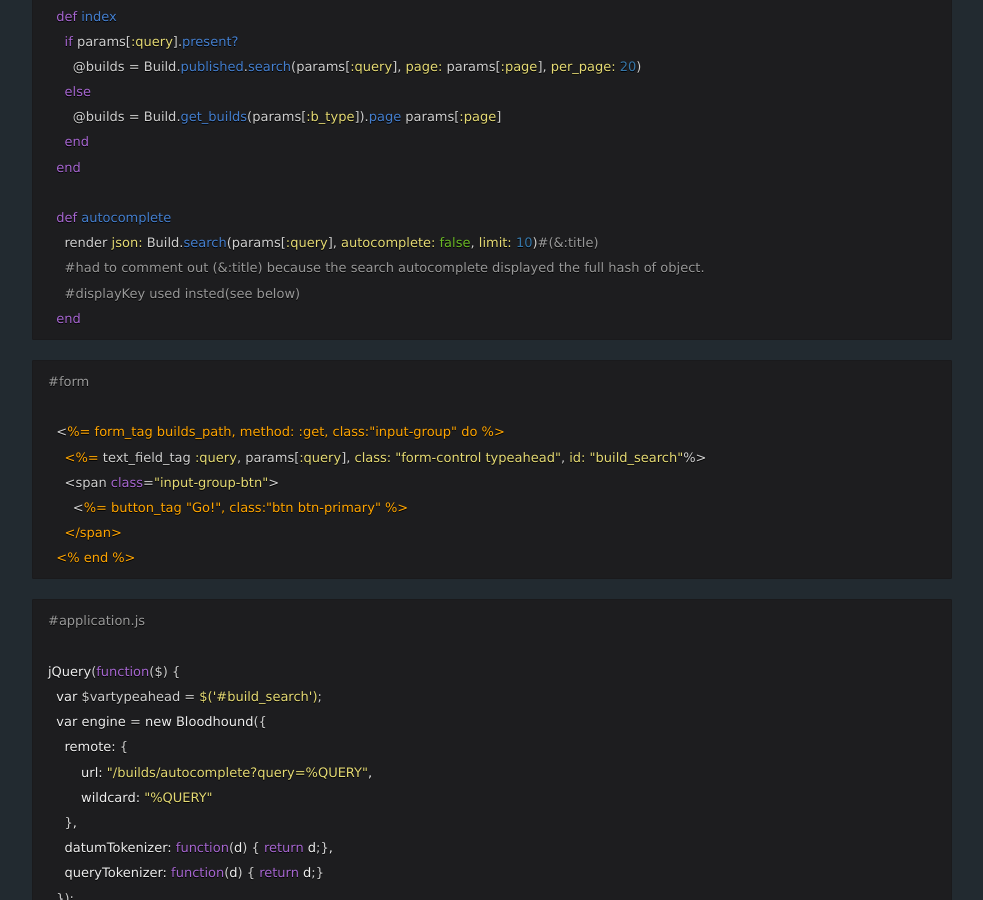
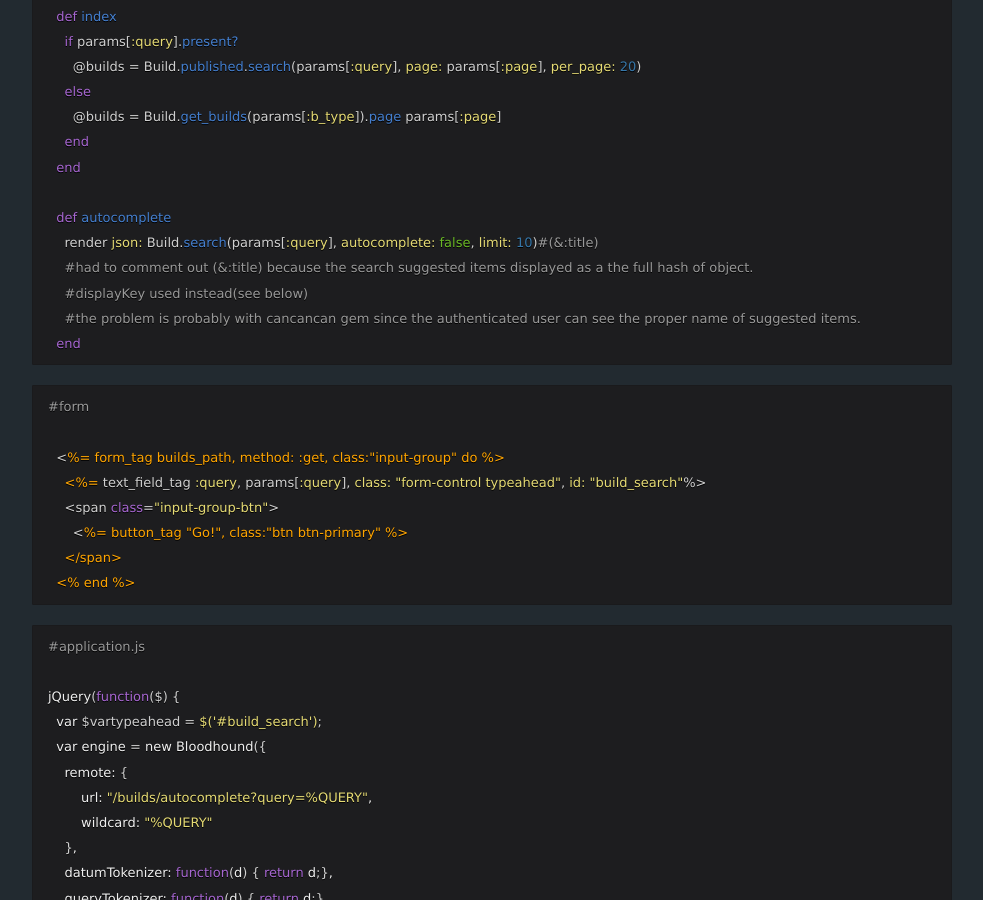
Before and after one commit to railsr/railsr.github.io, a Jekyll site: the page built from _posts/2015-12-21-searchkick-typeahead.md, in a window 1280 px wide and 900 px high, scrolled down 1003 px. Shown: the whole window, without its empty margins (148-1131 px from the left). Built offline with Jekyll 4.4.1, drawn with Linux system fonts in a browser that asks for light colours; nearby versions of some CDN libraries; comment, search, counter and statistics services are not loaded.

Commit message:
sk and ta

```diff
--- a/_posts/2015-12-21-searchkick-typeahead.md
+++ b/_posts/2015-12-21-searchkick-typeahead.md
@@ -34,8 +34,9 @@ searchkick autocomplete: ['title']
 
   def autocomplete
     render json: Build.search(params[:query], autocomplete: false, limit: 10)#(&:title)
-    #had to comment out (&:title) because the search autocomplete displayed the full hash of object.
-    #displayKey used insted(see below)
+    #had to comment out (&:title) because the search suggested items displayed as a the full hash of object.
+    #displayKey used instead(see below)
+    #the problem is probably with cancancan gem since the authenticated user can see the proper name of suggested items.
   end
 {% endhighlight %}
 
```
